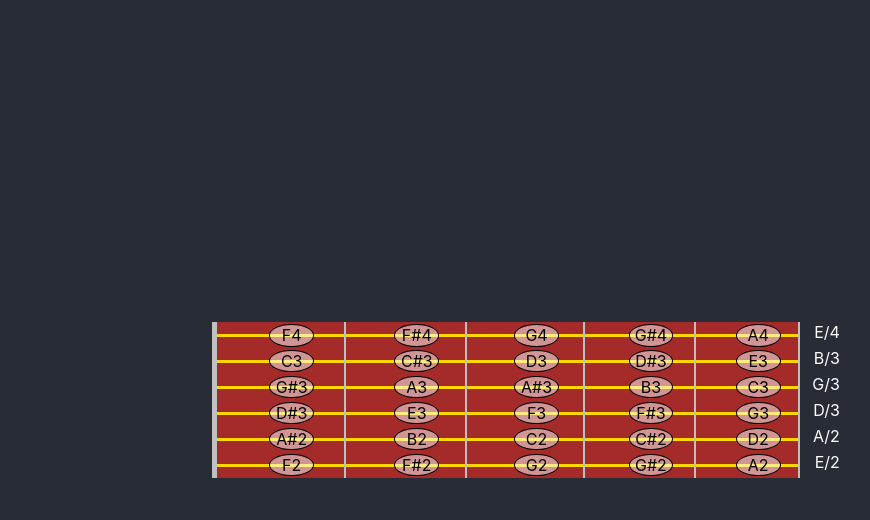
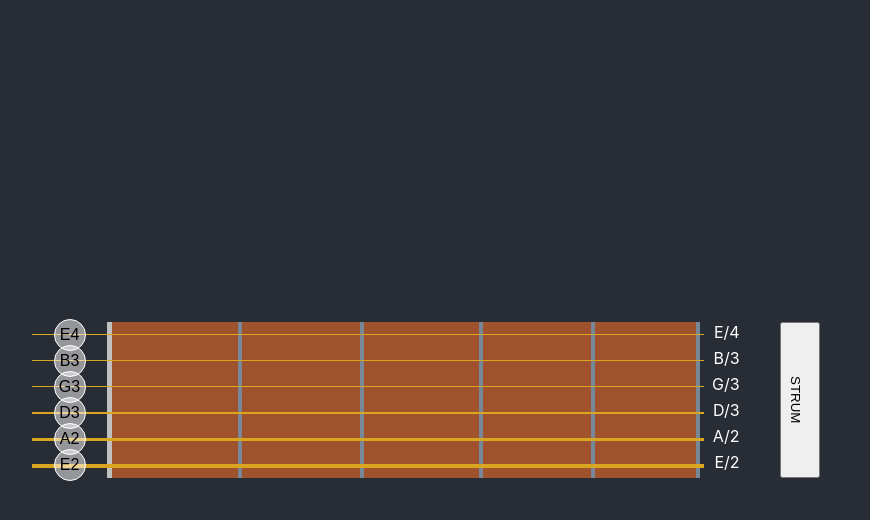
Before and after one commit to MichaelBieniek/fret-naught, a React (Create React App) app: page / in a window 1280 px wide. Both pictures are taken after a click on the button "Start". Shown: the top 520 px of the page, without its empty margins (134-1004 px from the left). Built offline with nearby package versions, Linux system fonts and the light colour scheme.

Commit message:
Add strumming

```diff
--- /dev/null
+++ b/src/api/sound/index.js
@@ -0,0 +1,47 @@
+import { WESTERN_NOTES } from '../../music/theory/western';
+
+const NOTE_TO_HZ_MAP = {
+  0: [16.35, 17.32, 18.35, 19.45, 20.6, 21.83, 23.12, 24.5, 25.96, 27.5, 29.14, 30.87],
+  1: [32.7, 34.65, 36.71, 38.89, 41.2, 43.65, 46.25, 49.0, 51.91, 55.0, 58.27, 61.74],
+  2: [65.41, 69.3, 73.42, 77.78, 82.41, 87.31, 92.5, 98.0, 103.8, 110.0, 116.5, 123.5],
+  3: [130.8, 138.6, 146.8, 155.6, 164.8, 174.6, 185.0, 196.0, 207.7, 220.0, 233.1, 246.9],
+  4: [261.6, 277.2, 293.7, 311.1, 329.6, 349.2, 370.0, 392.0, 415.3, 440.0, 466.2, 493.9],
+  5: [523.3, 554.4, 587.3, 622.3, 659.3, 698.5, 740.0, 784.0, 830.6, 880.0, 932.3, 987.8],
+  6: [1047, 1109, 1175, 1245, 1319, 1397, 1480, 1568, 1661, 1760, 1865, 1976],
+  7: [2093, 2217, 2349, 2489, 2637, 2794, 2960, 3136, 3322, 3520, 3729, 3951],
+  8: [4186, 4435, 4699, 4978, 5274, 5588, 5920, 6272, 6645, 7040, 7459, 7902],
+};
+
+const noteToHz = (note) => {
+  const [letter, octave] = note.split('/');
+  const noteInd = WESTERN_NOTES.findIndex((x) => x === letter);
+  return NOTE_TO_HZ_MAP[octave][noteInd];
+};
+
+const audioChannels = [
+  new AudioContext(),
+  new AudioContext(),
+  new AudioContext(),
+  new AudioContext(),
+  new AudioContext(),
+  new AudioContext(),
+];
+
+export const playNote = async (note, string) => {
+  const hz = noteToHz(note);
+  console.log(`Playing ${hz}`);
+  const audioContext = audioChannels[string];
+  const oscillator = audioContext.createOscillator();
+  const gain = audioContext.createGain();
+  oscillator.frequency.value = hz;
+  oscillator.connect(gain);
+  gain.connect(audioContext.destination);
+  oscillator.start(0);
+  gain.gain.exponentialRampToValueAtTime(0.00001, audioContext.currentTime + 1);
+
+  return `Playing ${hz}`;
+};
+
+export const playChord = (notes) => {
+  //Promise.all[];
+};
--- a/src/components/Fretboard/Fret.js
+++ b/src/components/Fretboard/Fret.js
@@ -1,37 +1,35 @@
 import styled from 'styled-components';
-import { getFriendlyNoteOnFret } from '../../music/instrument/guitar';
+import { getFriendlyNoteOnFret, getNoteOnFret } from '../../music/instrument/guitar';
 import { NECK_WIDTH, STRINGS } from './constants';
 import { calcFretLenMap, calcMm2Pix } from './utils';
 
 const fretDistMap = calcFretLenMap(650);
 
-const FretSpace = styled.div`
+const FretSpace = styled.button`
   position: relative;
   height: ${calcMm2Pix(NECK_WIDTH / STRINGS, 'y')}px;
   width: ${(props) => calcMm2Pix(fretDistMap[props.fretNum], 'x')}px;
-  border-right: 2px solid silver;
+  background-color: transparent;
+  border: none;
+  border-right: ${(props) => (props.isBase ? '5px solid silver' : '4px solid LightSlateGrey')};
   border-bottom: 0px dotted white;
   box-sizing: border-box;
-`;
-
-const String = styled.div`
-  position: absolute;
-  left: 0;
-  right: 0;
-  top: 45%;
-  height: 3px;
-  background-color: gold;
-  z-index: 0;
+  padding: 0;
+  margin: 0;
 `;
 
 const NoteIcon = styled.div`
+  display: ${(props) => (props.isActive ? 'flex' : 'none')};
+  justify-content: center;
+  align-content: center;
+  flex-direction: column;
   position: absolute;
-  height: 1.4rem;
-  width: 2.8rem;
-  top: calc(50% - 0.7rem);
-  left: calc(50% - 0.7rem);
-  border: 1px solid black;
-  background-color: rgba(255, 255, 255, 0.5);
+  height: 2rem;
+  width: 2rem;
+  top: calc(50% - 1rem);
+  left: calc(50% - 1rem);
+  border: ${(props) => (props.isBase ? '1px solid white' : '1px solid black')};
+  background-color: ${(props) => (props.isBase ? 'rgba(255, 255, 255, 0.5)' : 'rgba(255, 255, 255, 0.8)')};
   border-radius: 50%;
   box-sizing: border-box;
   z-index: 1;
@@ -39,11 +37,24 @@ const NoteIcon = styled.div`
   color: #000;
 `;
 
-function Fret({ string, num }) {
+function Fret({ string, num, setFretPressed, isActive }) {
+  const note = getNoteOnFret(string, num);
+  const friendlyNote = getFriendlyNoteOnFret(string, num);
+
+  function onHold() {
+    console.log(`Pressing fret: ${num} on ${string}`);
+    setFretPressed(num);
+  }
+
+  function onRelease() {
+    setFretPressed(0);
+  }
+
   return (
-    <FretSpace fretNum={num}>
-      <String />
-      <NoteIcon>{getFriendlyNoteOnFret(string, num)}</NoteIcon>
+    <FretSpace fretNum={num} onMouseDown={onHold} isBase={num === 0}>
+      <NoteIcon isActive={isActive} isBase={num === 0}>
+        {friendlyNote}
+      </NoteIcon>
     </FretSpace>
   );
 }
--- /dev/null
+++ b/src/components/Fretboard/String.js
@@ -0,0 +1,108 @@
+import { useState, useEffect } from 'react';
+import styled from 'styled-components';
+import { playNote } from '../../api/sound';
+import { getNoteOnFret, GUITAR_STRINGS } from '../../music/instrument/guitar';
+import { GUITAR_STRING_THICKNESS_MM } from '../../music/instrument/guitar/constants';
+import Fret from './Fret';
+import { calcMm2Pix } from './utils';
+
+const Row = styled.div`
+  position: relative;
+  display: flex;
+  width: 100%;
+`;
+
+const StringNoteLabel = styled.div`
+  position: absolute;
+  right: -40px;
+  font-size: 1rem;
+`;
+
+const Wire = styled.div`
+  position: absolute;
+  left: 0;
+  right: -4px;
+  top: 45%;
+  height: ${(props) => props.thickness}px;
+  background-color: GoldenRod;
+  z-index: 0;
+  border: none;
+  border-left: 0;
+  border-right: 0;
+  box-sizing: border-box;
+  pointer-events: none;
+
+  ${(props) =>
+    props.isRinging
+      ? `
+    /* Start the shake animation and make the animation last for 0.5 seconds */
+    animation: shake 0.5s;
+
+    /* When the animation is finished, start again */
+    animation-iteration-count: infinite;
+  `
+      : ''}
+
+  @keyframes shake {
+    0% {
+      transform: translate(1px, 1px) rotate(0deg);
+    }
+    10% {
+      transform: translate(-1px, -1px) rotate(-0.5deg);
+    }
+    20% {
+      transform: translate(-2px, 0px) rotate(0.5deg);
+    }
+    30% {
+      transform: translate(2px, 1px) rotate(0deg);
+    }
+    40% {
+      transform: translate(1px, -1px) rotate(0.5deg);
+    }
+    50% {
+      transform: translate(-1px, 1px) rotate(-0.5deg);
+    }
+    60% {
+      transform: translate(-2px, 1px) rotate(0deg);
+    }
+    70% {
+      transform: translate(2px, 1px) rotate(-0.5deg);
+    }
+    80% {
+      transform: translate(-1px, -1px) rotate(0.5deg);
+    }
+    90% {
+      transform: translate(1px, 2px) rotate(0deg);
+    }
+    100% {
+      transform: translate(1px, -2px) rotate(-0.5deg);
+    }
+  }
+`;
+
+const FRETS = [0, 1, 2, 3, 4, 5];
+
+function String({ openNote, isRinging }) {
+  const [fretPressed, setFretPressed] = useState(0);
+  const stringInd = GUITAR_STRINGS.findIndex((x) => x === openNote);
+  const thickness = calcMm2Pix(GUITAR_STRING_THICKNESS_MM[stringInd]);
+
+  useEffect(() => {
+    if (isRinging) {
+      const note = getNoteOnFret(openNote, fretPressed);
+      playNote(note, stringInd);
+    }
+  }, [isRinging]);
+
+  return (
+    <Row>
+      {FRETS.map((num) => (
+        <Fret key={`${num}`} string={openNote} num={num} isActive={fretPressed === num} setFretPressed={setFretPressed} />
+      ))}
+      <Wire thickness={thickness} isRinging={isRinging} />
+      <StringNoteLabel>{openNote}</StringNoteLabel>
+    </Row>
+  );
+}
+
+export default String;
--- a/src/components/Fretboard/index.js
+++ b/src/components/Fretboard/index.js
@@ -1,7 +1,9 @@
+import { useEffect, useState } from 'react';
 import styled from 'styled-components';
-import { STRINGS } from '../../music/instrument/guitar';
-import { NECK_WIDTH, SUPPORTED_FRETS } from './constants';
+import { GUITAR_STRINGS } from '../../music/instrument/guitar';
+import { NECK_WIDTH } from './constants';
 import Fret from './Fret';
+import String from './String';
 import { calcFretDistMap, calcMm2Pix } from './utils';
 
 const fretDistMap = calcFretDistMap();
@@ -9,39 +11,114 @@ const lastFretMmFromNut = fretDistMap[fretDistMap.length - 1];
 const lastFretPxFromNut = calcMm2Pix(lastFretMmFromNut, 'x');
 const neckWidthMm = calcMm2Pix(NECK_WIDTH, 'y');
 
+const Body = styled.div`
+  display: flex;
+`;
+
 const Neck = styled.div`
-  background-color: brown;
+  position: relative;
+  background-color: Sienna;
   height: ${neckWidthMm}px;
   width: ${lastFretPxFromNut}px;
-  border-left: 5px solid silver;
   box-sizing: border-box;
 `;
 
-const Row = styled.div`
-  position: relative;
-  display: flex;
+const StringContainer = styled.div`
+  position: absolute;
+  left: -80px;
 `;
 
-const StringNoteLabel = styled.div`
-  position: absolute;
-  right: -40px;
-  font-size: 1rem;
+const StrumSpace = styled.div`
+  display: flex;
+  justify-content: space-around;
+  width: 200px;
 `;
 
-const FRETS = [1, 2, 3, 4, 5];
+const StrumBar = styled.button`
+  width: 40px;
+  & p {
+    margin: 0;
+    padding: 0;
+    writing-mode: vertical-rl;
+    text-orientation: mixed;
+  }
+
+  & :active {
+    /* Start the shake animation and make the animation last for 0.5 seconds */
+    animation: shake 0.5s;
+
+    /* When the animation is finished, start again */
+    animation-iteration-count: infinite;
+  }
+
+  @keyframes shake {
+    0% {
+      transform: translate(1px, 1px) rotate(0deg);
+    }
+    10% {
+      transform: translate(-1px, -2px) rotate(-1deg);
+    }
+    20% {
+      transform: translate(-3px, 0px) rotate(1deg);
+    }
+    30% {
+      transform: translate(3px, 2px) rotate(0deg);
+    }
+    40% {
+      transform: translate(1px, -1px) rotate(1deg);
+    }
+    50% {
+      transform: translate(-1px, 2px) rotate(-1deg);
+    }
+    60% {
+      transform: translate(-3px, 1px) rotate(0deg);
+    }
+    70% {
+      transform: translate(3px, 1px) rotate(-1deg);
+    }
+    80% {
+      transform: translate(-1px, -1px) rotate(1deg);
+    }
+    90% {
+      transform: translate(1px, 2px) rotate(0deg);
+    }
+    100% {
+      transform: translate(1px, -2px) rotate(-1deg);
+    }
+  }
+`;
 
 const Fretboard = () => {
+  const [isRinging, setRinging] = useState(false);
+
+  function strum() {
+    setRinging(true);
+    setTimeout(() => setRinging(false), 50);
+  }
+
+  useEffect(() => {
+    document.addEventListener('keydown', (e) => {
+      if (e.code === 'KeyS') {
+        strum();
+      }
+    });
+  }, []);
+
   return (
-    <Neck>
-      {STRINGS.map((string) => (
-        <Row key={`${string}`}>
-          {FRETS.map((num) => (
-            <Fret key={`${num}`} string={string} num={num} />
+    <Body>
+      <Neck>
+        <StringContainer>
+          {GUITAR_STRINGS.map((string) => (
+            <String openNote={string} isRinging={isRinging} />
           ))}
-          <StringNoteLabel>{string}</StringNoteLabel>
-        </Row>
-      ))}
-    </Neck>
+        </StringContainer>
+      </Neck>
+      <StrumSpace>
+        <StrumBar onClick={strum}>
+          <p>STRUM</p>
+        </StrumBar>
+      </StrumSpace>
+    </Body>
   );
 };
 
--- a/src/components/Fretboard/utils.js
+++ b/src/components/Fretboard/utils.js
@@ -13,7 +13,7 @@ export const calcFretDistMap = function (scale = 650) {
 
 export const calcFretLenMap = function (scale = 650) {
   let remainingDist = scale;
-  let fretDistMap = [0];
+  let fretDistMap = [22.1];
   for (let i = 1; i <= SUPPORTED_FRETS; i++) {
     const spacing = Math.round(remainingDist / FRET_CONSTANT);
     fretDistMap.push(spacing);
--- /dev/null
+++ b/src/music/instrument/guitar/constants.js
@@ -0,0 +1,3 @@
+export const GUITAR_STRING_THICKNESS_MM = [0.01, 0.013, 0.017, 0.026, 0.036, 0.046].map((inch) => (inch * 25.4).toFixed(3));
+
+console.log(GUITAR_STRING_THICKNESS_MM);
--- a/src/music/instrument/guitar/index.js
+++ b/src/music/instrument/guitar/index.js
@@ -1,9 +1,9 @@
 import { getNoteStepsFromBase } from '../../theory/western';
 
-export const STRINGS = ['E/4', 'B/3', 'G/3', 'D/3', 'A/2', 'E/2'];
+export const GUITAR_STRINGS = ['E/4', 'B/3', 'G/3', 'D/3', 'A/2', 'E/2'];
 
 export const getNoteOnFret = (string, fret) => {
-  if (!STRINGS.some((x) => x === string)) {
+  if (!GUITAR_STRINGS.some((x) => x === string)) {
     throw new Error(`Bad base string: ${string}`);
   }
   if (fret < 0 || fret > 12) {
--- a/src/music/theory/western/index.js
+++ b/src/music/theory/western/index.js
@@ -1,4 +1,4 @@
-const NOTES = ['C', 'C#', 'D', 'D#', 'E', 'F', 'F#', 'G', 'G#', 'A', 'A#', 'B'];
+export const WESTERN_NOTES = ['C', 'C#', 'D', 'D#', 'E', 'F', 'F#', 'G', 'G#', 'A', 'A#', 'B'];
 
 /**
  * Get note that is *steps* from a *baseNote* (i.e. fret & guitar string)
@@ -11,12 +11,12 @@ export const getNoteStepsFromBase = function (baseNote, steps = 0) {
   if (isNaN(steps) || steps < 0) {
     throw new Error(`Steps is not valid: ${steps}`);
   }
-  if (!NOTES.some((x) => x === note)) {
+  if (!WESTERN_NOTES.some((x) => x === note)) {
     throw new Error(`Not a valid base note: ${note}`);
   }
 
   const octaveAdd = Math.floor(steps / 12);
-  const noteStepFromC = NOTES.findIndex((x) => x === note);
-  const newNote = NOTES[(noteStepFromC + (steps % 12)) % 12];
+  const noteStepFromC = WESTERN_NOTES.findIndex((x) => x === note);
+  const newNote = WESTERN_NOTES[(noteStepFromC + (steps % 12)) % 12];
   return `${newNote}/${parseInt(octave) + octaveAdd}`;
 };
```
Also changed, not shown: src/components/Layout/index.js (added), 1 other file (tests, documents, lock files or other folders).
